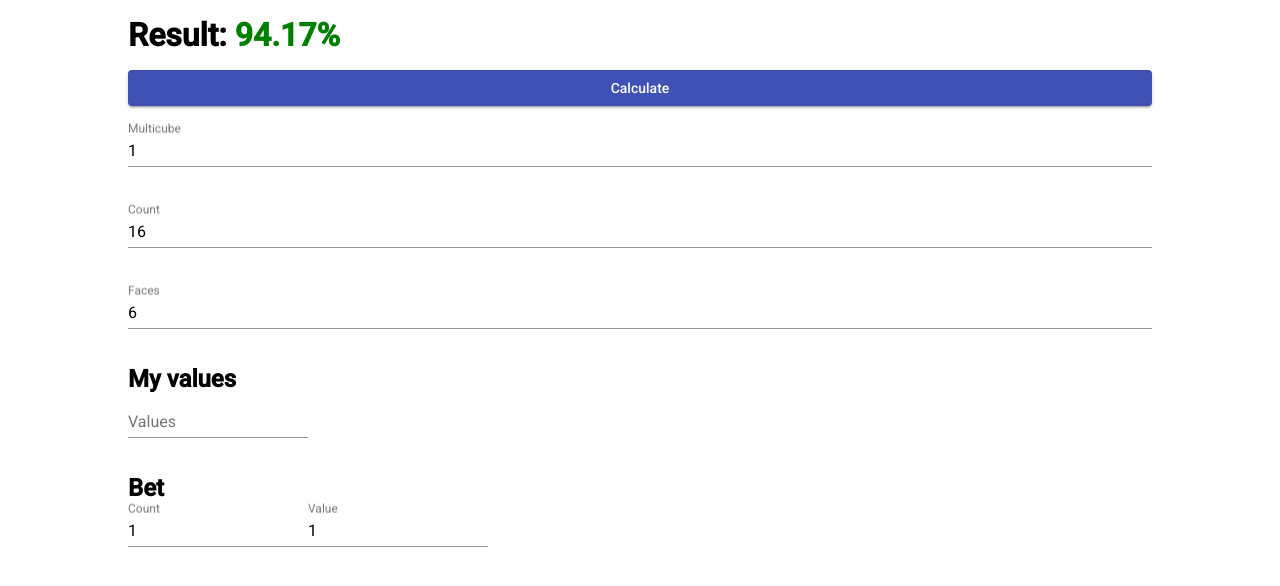
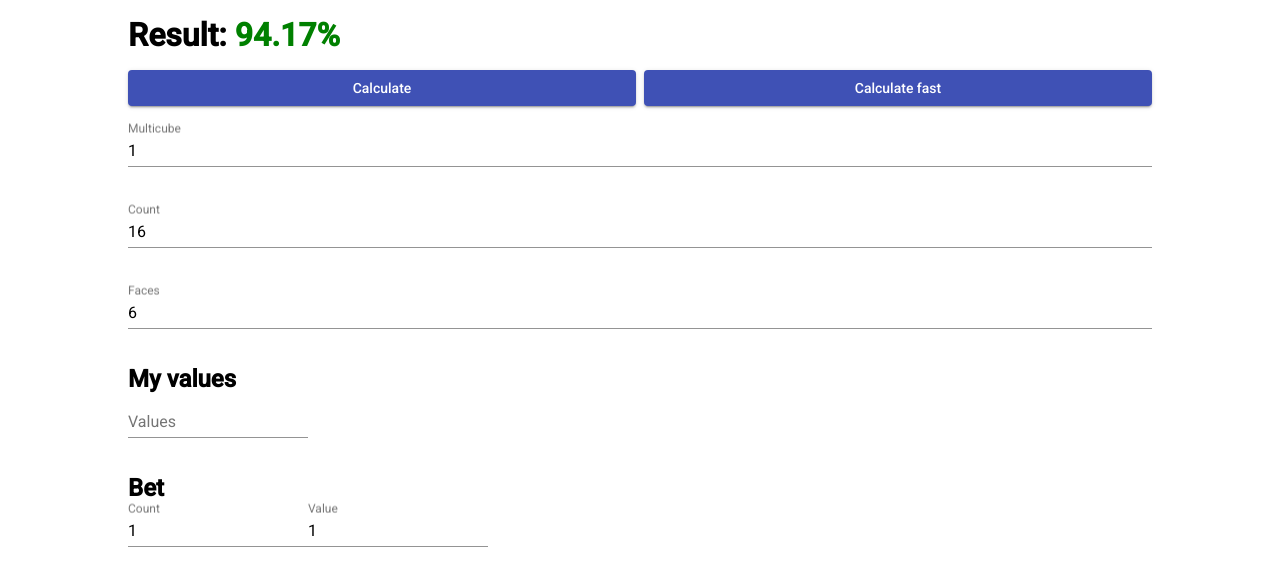
Before and after one commit to dkrasiev/dice-probability-calculator, an Angular app: page / in a window 1280 px wide. Shown: the top 586 px of the page. Built offline with nearby package versions, Linux system fonts and the light colour scheme.

Commit message:
add new button

```diff
--- a/src/app/app.component.html
+++ b/src/app/app.component.html
@@ -6,9 +6,14 @@
     </span>
   </h1>
 
-  <button (click)="calculcateChance()" mat-raised-button color="primary">
-    Calculate
-  </button>
+  <div class="row">
+    <button (click)="calculcateChance()" mat-raised-button color="primary">
+      Calculate
+    </button>
+    <button (click)="calculcateChance()" mat-raised-button color="primary">
+      Calculate fast
+    </button>
+  </div>
 
   <div class="config list">
     <mat-form-field>
--- a/src/app/app.component.scss
+++ b/src/app/app.component.scss
@@ -13,3 +13,15 @@
     margin-bottom: 16px;
   }
 }
+
+.row {
+  display: flex;
+
+  & > * {
+    flex: 1;
+
+    &:not(:last-child) {
+      margin-right: 8px;
+    }
+  }
+}
```
